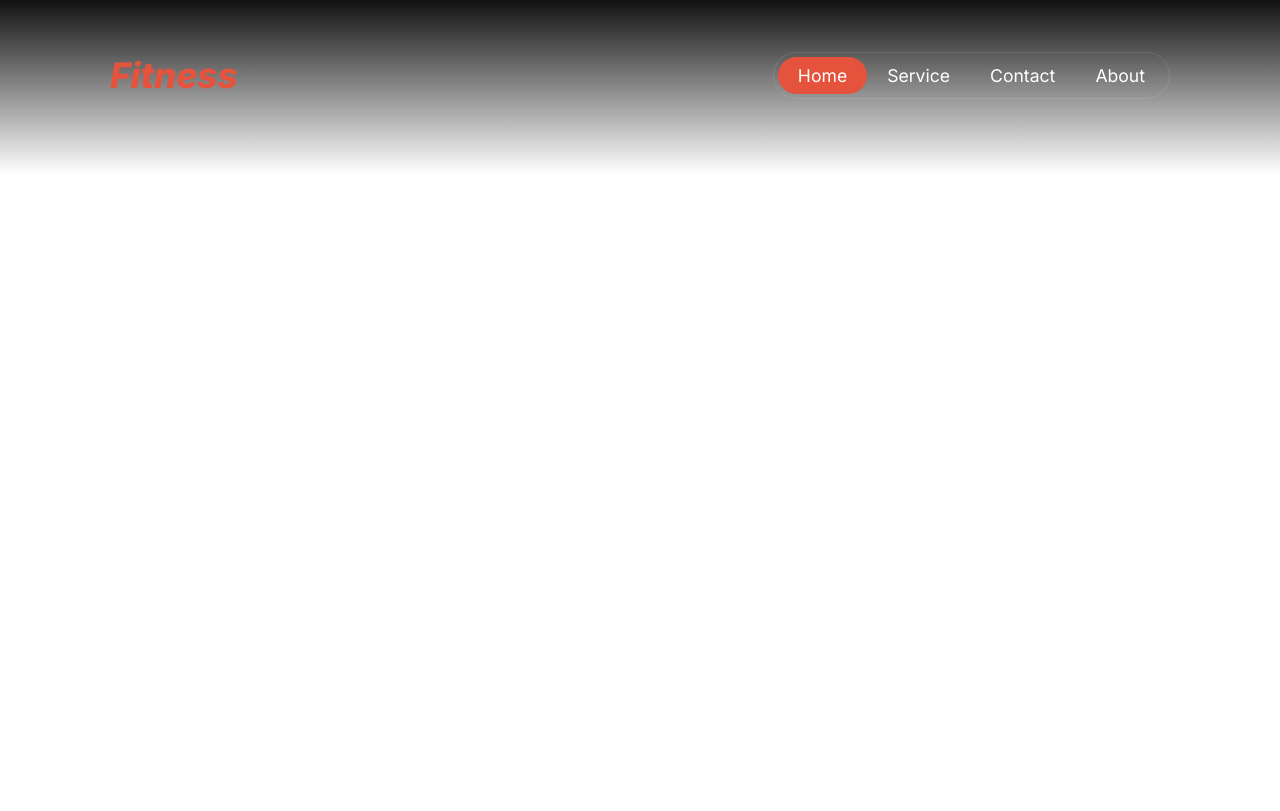
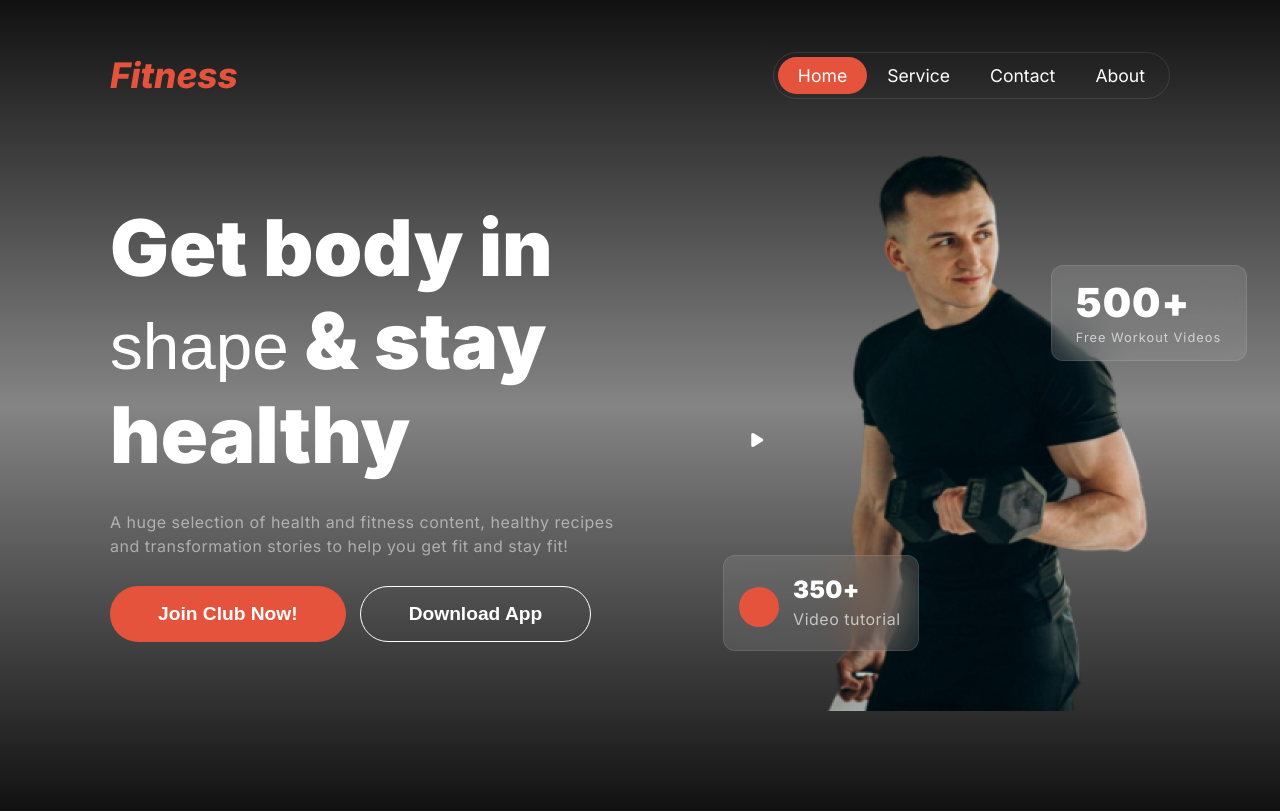
Before and after one commit to Khaiyum-Ahmed/Assignment-2, a plain HTML site: page index.html in a window 1280 px wide. Drawn offline with Linux system fonts and the light colour scheme; a web font is replaced by a local one.

Commit message:
banner section complete

```diff
--- a/index.html
+++ b/index.html
@@ -26,19 +26,34 @@
                 </div>
             </nav>
             <!-- banner section start -->
-             <!-- <div class="banner-container container">
+             <div class="banner-container container">
                 <div class="banner-content">
                     <h1>Get body in <span id="shape">shape</span> & stay healthy</h1>
-                    <p>A huge selection of health and fitness content, healthy recipes and transformation stories to help you get fit and stay fit!</p>
+                    <p class="primary-font">A huge selection of health and fitness content, healthy recipes and transformation stories to help you get fit and stay fit!</p>
                     <div class="button-container">
-                        <input type="button" value="Join Club Now!">
-                        <input type="button" value="Download App">
+                        <input class="club-btn" type="button" value="Join Club Now!">
+                        <input class="app-btn" type="button" value="Download App">
                     </div>
                 </div>
+                <!-- banner images area -->
                 <div class="banner-img">
                     <img src="images/Images 2.png" alt="">
+                    <div class="img-box-1">
+                        <h3>500+</h3>
+                        <p>Free Workout Videos</p>
+                    </div>
+                    <div class="img-box-2">
+                        <div class="img-inner-box">
+                            <div id="circle"></div>
+                            <h3>350+</h3>
+                            <p>Video tutorial</p>
+                        </div>
+                    </div>
+                    <div class="img-box-1 another"></div>
+                    <div class="play"><i class="fa-solid fa-play"></i></div>
+
                 </div>
-             </div> -->
+             </div>
         </header>
 
         <main></main>
--- a/style/style.css
+++ b/style/style.css
@@ -33,18 +33,25 @@ body{
 .bg-main{
 
 }
+.primary-font{
+    color: rgba(255, 255, 255, .5);
+    font-size: 1rem;
+    font-weight: 400;
+    line-height: 24px;
+    letter-spacing: .5px;
+}
 
 
 /* header & nav section style */
 header{
-    background-image: linear-gradient(rgba(17, 17, 17, 1), rgba(119, 119, 119, 0));
+    background-image: linear-gradient(rgba(17, 17, 17, 1), rgba(119, 119, 119, .9),rgba(17, 17, 17, 1));
     padding-top: 52px;
-    padding-bottom: 75px;
 }
 nav{
     display: flex;
     justify-content: space-between;
     align-items: center;
+
 }
 .brand{}
 .brand h3{
@@ -88,8 +95,56 @@ nav{
 }
 
 /* banner section style */
-
-
+.banner-container{
+    display: flex;
+    justify-content: space-between;
+    align-items: center;
+    margin-top: 32px;
+    /* margin-bottom: 100px; */
+    padding-bottom: 100px;
+}
+.banner-content{
+    max-width: 600px;
+    padding-right: 80px;
+}
+.banner-content h1{
+    width: 520px;
+    font-size: 4.88rem;
+    font-weight: 900;
+    line-height: 120%;
+    color: #fff;
+    margin-bottom: 28px;
+}
+.banner-content p{
+    width: 520px;
+    margin-bottom: 28px;
+}
+.button-container{
+    max-width: 462px;
+    display: flex;
+    gap: 14px;
+}
+.club-btn{
+    font-size: 1.2rem;
+    color: #fff;
+    font-weight: 600;
+    line-height: 22px;
+    padding: 16px 48px;
+    border-style: none;
+    background-color: #E6533C;
+    border-radius: 42px;
+}
+.app-btn{
+    font-size: 1.2rem;
+    color: #fff;
+    font-weight: 600;
+    line-height: 22px;
+    padding: 16px 48px;
+    border-style: none;
+    border: 1px solid #fff;
+    border-radius: 42px;
+    background-color: rgba(230, 83, 60, 0);
+}
 
 #shape{
     font-family: 'Miama', sans-serif;
@@ -98,3 +153,98 @@ nav{
     line-height: 120%;
     font-weight: 400;
 }
+
+.banner-img{
+    max-width: 350px;
+    max-height: 580px;
+    position: relative;
+}
+.banner-img>img{}
+.img-box-1{
+    border: 1px solid rgba(255, 255, 255, .1);
+    width: 146px;
+    height: 60px;
+    border-radius: 12px;
+    background-color: rgba(255, 255, 255, .1);
+    backdrop-filter: blur(20px);
+    padding: 17px 24px;
+    position: absolute;
+    top: 23%;
+    right: -22%;
+}
+.img-box-1>h3{
+    font-size: 2.5rem;
+    font-weight: 900;
+    color: #fff;
+    line-height: 40px;
+    letter-spacing: 1px;
+    margin-bottom: 5px;
+}
+.img-box-1>p{
+    color: rgba(255, 255, 255, .65);
+    font-weight: 400;
+    font-size: .8rem;
+    line-height: 20px;
+    letter-spacing: 1px;
+}
+
+.img-box-2{}
+/* .img-box-2>h3{
+     font-size: 1.5rem;
+    font-weight: 900;
+    color: #fff;
+    line-height: 24px;
+    letter-spacing: .3px;
+    margin-bottom: 5px;
+}
+.img-box-2>p{
+      color: rgba(255, 255, 255, .65);
+    font-weight: 400;
+    font-size: 1rem;
+    line-height: 24px;
+    letter-spacing: .5px;
+} */
+.img-box-2{
+    /* width: 206px; */
+    position: absolute;
+    top: 77%;
+    left: -8%;
+    z-index: 1;
+}
+
+ .img-inner-box>h3{
+     font-size: 1.5rem;
+    font-weight: 900;
+    color: #fff;
+    line-height: 24px;
+    letter-spacing: .3px;
+    margin-bottom: 5px;
+}
+.img-inner-box>p{
+      color: rgba(255, 255, 255, .65);
+    font-weight: 400;
+    font-size: 1rem;
+    line-height: 24px;
+    letter-spacing: .5px;
+}
+.another{
+    top: 73%;
+    left: -28%;
+}
+#circle{
+    position: absolute;
+    width: 40px;
+    height: 40px;
+    background-color: #E6533C;
+    border-radius: 50%;
+    top: 18%;
+    left: -50%;
+}
+.play{
+    position: absolute;
+    bottom: 45%;
+    left: -20%;
+}
+.play>i{
+    color: #fff;
+}
```
